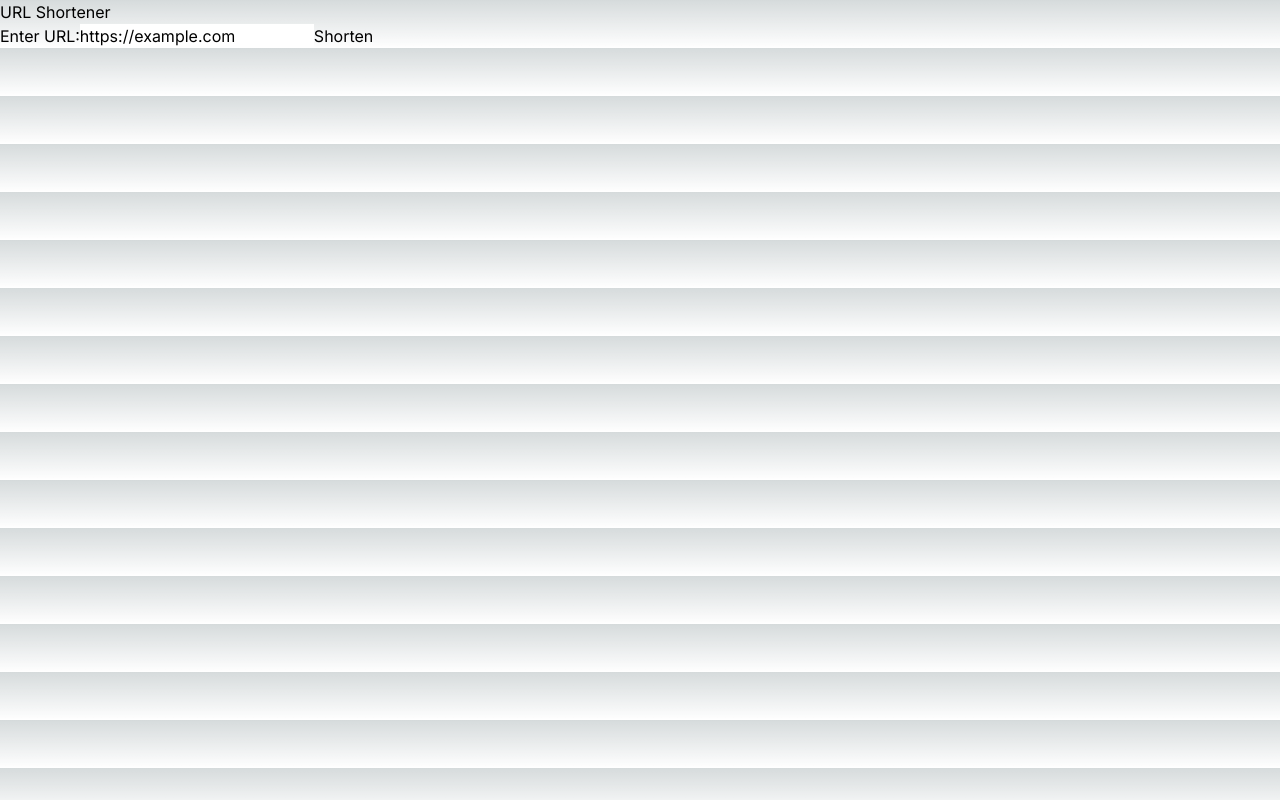
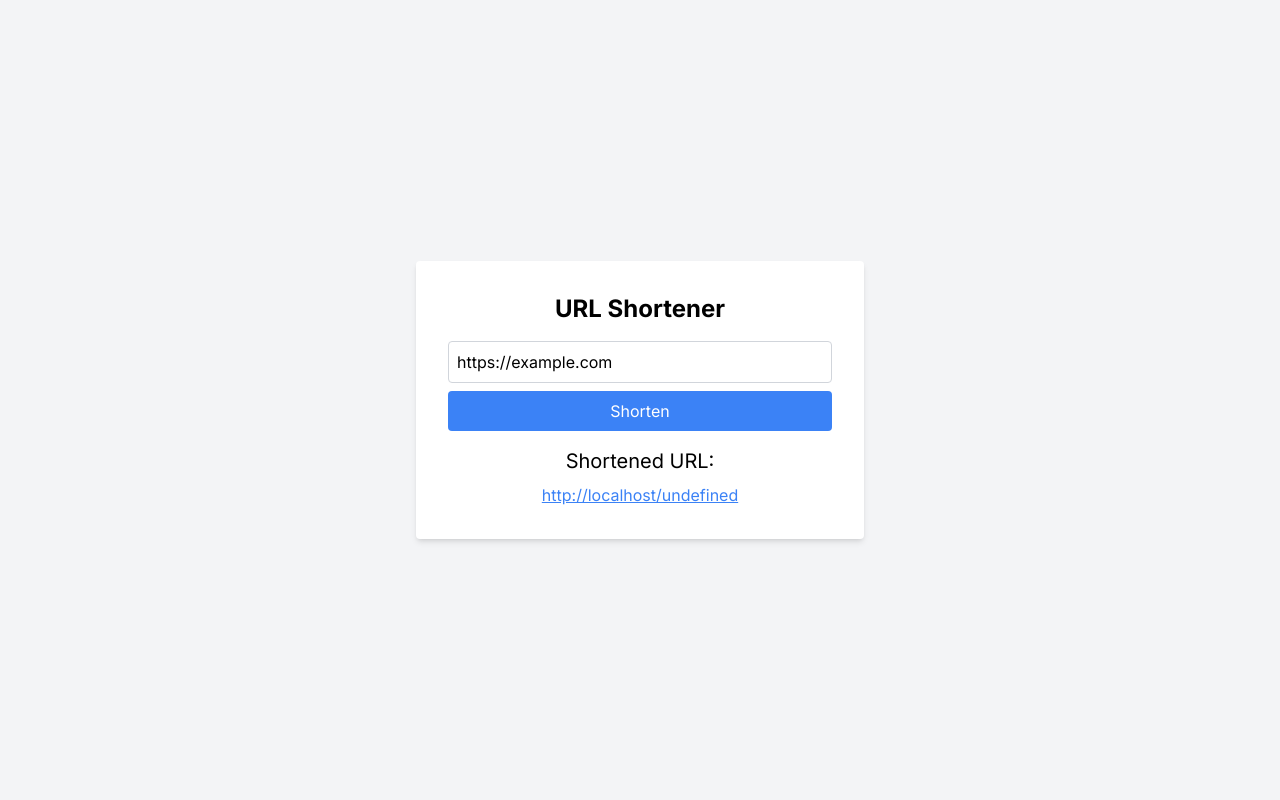
Before and after one commit to ylohnitram/url-shortener, a Next.js app: page / in a window 1280 px wide. Both pictures are taken after typing "https://example.com" into the empty fields and a click on the button "Shorten". Built offline with nearby package versions, Linux system fonts and the light colour scheme; no server answers; the database is empty.

Commit message:
form with style

```diff
--- a/app/page.js
+++ b/app/page.js
@@ -1,47 +1,62 @@
 'use client';
-
 import { useState } from 'react';
 
 export default function Home() {
   const [originalUrl, setOriginalUrl] = useState('');
   const [shortUrl, setShortUrl] = useState('');
+  const [copied, setCopied] = useState(false);
 
   const handleSubmit = async (e) => {
     e.preventDefault();
-
-    const res = await fetch('/shorten', {
+    const response = await fetch('/shorten', {
       method: 'POST',
       headers: {
         'Content-Type': 'application/json',
       },
       body: JSON.stringify({ originalUrl }),
     });
+    const data = await response.json();
+    setShortUrl(`${window.location.origin}/${data.shortUrl}`);
+    setCopied(false);
+  };
 
-    const data = await res.json();
-    if (res.ok) {
-      setShortUrl(`${window.location.origin}/${data.shortUrl}`);
-    }
+  const handleCopy = () => {
+    navigator.clipboard.writeText(shortUrl).then(() => {
+      setCopied(true);
+      setTimeout(() => setCopied(false), 2000);
+    });
   };
 
   return (
-    <div>
-      <h1>URL Shortener</h1>
-      <form onSubmit={handleSubmit}>
-        <label htmlFor="originalUrl">Enter URL:</label>
+    <div className="flex items-center justify-center min-h-screen bg-gray-100">
+      <div className="bg-white p-8 rounded shadow-md w-full max-w-md">
+        <h1 className="text-2xl font-bold mb-4 text-center">URL Shortener</h1>
+        <form onSubmit={handleSubmit} className="mb-4">
           <input
             type="url"
-          id="originalUrl"
             value={originalUrl}
             onChange={(e) => setOriginalUrl(e.target.value)}
+            placeholder="Enter your URL"
+            className="w-full p-2 border border-gray-300 rounded mb-2"
             required
           />
-        <button type="submit">Shorten</button>
+          <button type="submit" className="w-full p-2 bg-blue-500 text-white rounded hover:bg-blue-600">
+            Shorten
+          </button>
         </form>
         {shortUrl && (
-        <p>
-          Shortened URL: <a href={shortUrl}>{shortUrl}</a>
-        </p>
+          <div className="text-center">
+            <h2 className="text-xl mb-2">Shortened URL:</h2>
+            <button
+              onClick={handleCopy}
+              className="text-blue-500 underline"
+            >
+              {shortUrl}
+            </button>
+            {copied && <p className="text-green-500 mt-2">Copied to clipboard!</p>}
+          </div>
         )}
+      </div>
     </div>
   );
 }
```
Lines whose indentation alone changed are shown as unchanged.
